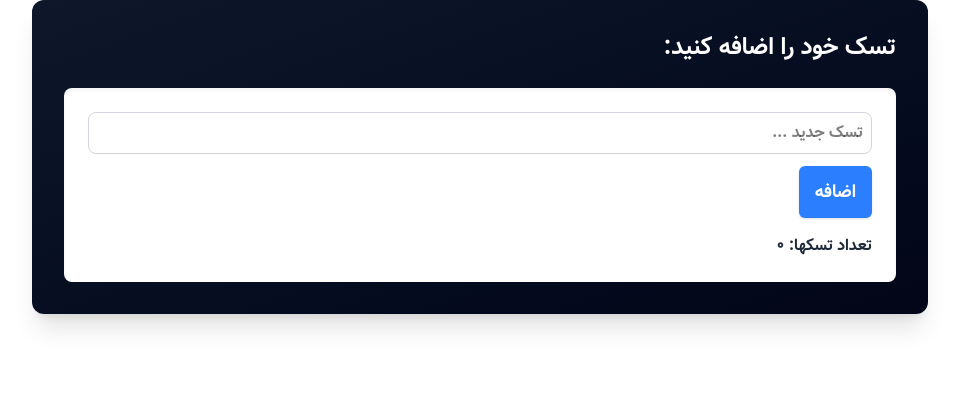
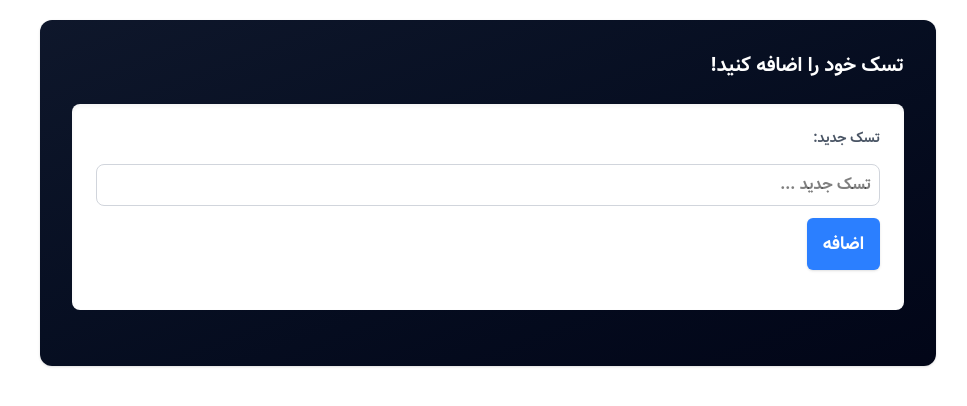
Before and after one commit to frau-azadeh/mini-crm, a Next.js app: page /task in a window 1280 px wide. Shown: the top 406 px of the page, without its empty margins (280-1247 px from the left). Built offline with nearby package versions, Linux system fonts and the light colour scheme.

Commit message:
update Task

```diff
--- a/src/app/components/task/AddTask.tsx
+++ b/src/app/components/task/AddTask.tsx
@@ -1,46 +1,53 @@
-"use client";
+"use client"
+import React, { useCallback, useMemo, useState } from 'react'
+import { Task } from '@/types/types'
+import Button from '../ui/Button'
+const AddTask = () => {
 
-import React, { useCallback, useState } from "react";
+  const [tasks, setTasks] = useState<Task[]>([])
+  const [inputValue, setInputValue] = useState<string>("")
 
-import { Task } from "../../../types/types";
-import Button from "../ui/Button";
-import ListTask from "./ListTask";
+  const handleChange = useCallback((e:React.ChangeEvent<HTMLInputElement>)=>{
+    setInputValue(e.target.value)
+  },[])
 
-const AddTask: React.FC = () => {
-  const [tasks, setTasks] = useState<Task[]>([]);
-  const [inputValue, setInputValue] = useState<string>("");
+  const   handleAddTask = useCallback(()=>{
+    if(!inputValue.trim()) return
+    const newTask: Task ={
+      id: Date.now().toString(),
+      text: inputValue.trim()
+    }
+    setTasks((prev)=> [...prev, newTask])
+    setInputValue("")
+  },[inputValue])
 
-  const handleChange = useCallback((e: React.ChangeEvent<HTMLInputElement>) => {
-    setInputValue(e.target.value);
-  }, []);
-
-  const handleAddTask = useCallback(() => {
-    if (!inputValue.trim()) return;
-    const newTask: Task = {
-      id: Date.now().toString(), // 👈 ساده‌ترین راه برای ساخت id یکتا
-      text: inputValue,
-    };
-    setTasks((prev) => [...prev, newTask]);
-    setInputValue("");
-  }, [inputValue]);
+  const countTask = useMemo(()=>tasks.length,[tasks])
 
   return (
-    <div className="mx-auto max-w-4xl bg-gradient-to-br from-slate-900 to-slate-950 shadow-xl rounded-xl p-6 md:p-8">
-      <h2 className="font-bold text-white text-xl md:text-2xl mb-6">
-        تسک خود را اضافه کنید:
+    <div className="md:mx-auto max-w-4xl bg-gradient-to-br from-slate-900 to-slate-950 shadow rounded-xl p-6 md:p-8 mr-2 ml-2 mt-5">
+
+      <h2 className='font-bold text-white text-md md:text-xl mb-6'>
+        تسک خود را اضافه کنید!
       </h2>
-      <div className="bg-white rounded-lg p-6 shadow-inner">
+      <div className="bg-white rounded-lg p-6 shadow-inner mb-6">
+        <span className="block text-sm text-gray-600 mb-4">
+          تسک جدید:
+          </span>
         <input
           value={inputValue}
           onChange={handleChange}
-          placeholder="تسک جدید ..."
+          placeholder='تسک جدید ...'
           className="border border-gray-300 rounded-lg p-2 mb-3 w-full focus:ring-2 focus:ring-indigo-400 focus:outline-none transition"
         />
-        <Button onClick={handleAddTask}>اضافه</Button>
-        <ListTask tasks={tasks} />
+        <div className='flex gap-2 items-center mb-4'>
+          <Button
+            onClick={handleAddTask}
+          >اضافه</Button>
+        </div>
+
       </div>
     </div>
-  );
-};
+  )
+}
 
-export default AddTask;
+export default AddTask
```
